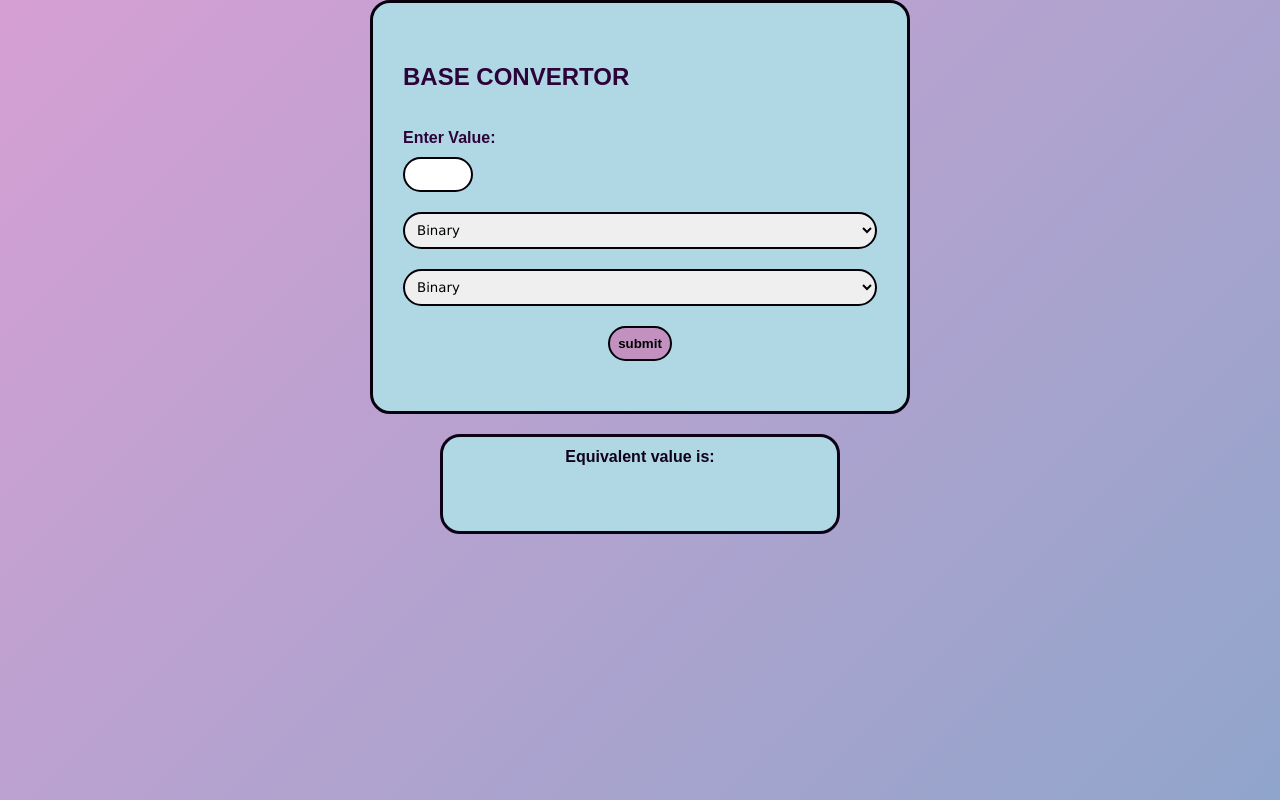
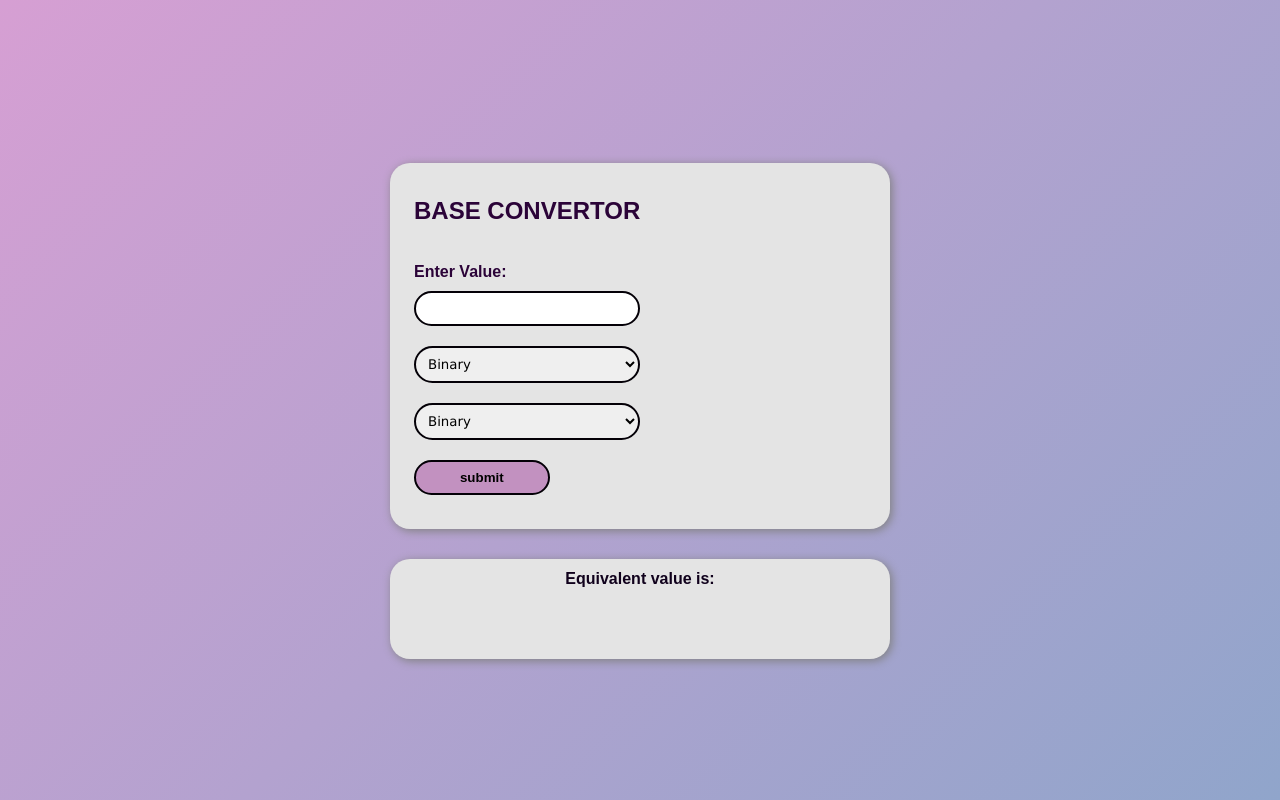
Before and after one commit to Shreya-3107/number-conversion, a plain HTML site: page index.html in a window 1280 px wide. Drawn offline with Linux system fonts and the light colour scheme.

Commit message:
styling changes

```diff
--- a/index.html
+++ b/index.html
@@ -22,15 +22,14 @@
             <option value="oct" id="o-o">Octal</option>
             <option value="dec" id="d-o">Decimal</option>
           </select>
-          <center><button id="sub" class="inp"><b>submit</b></button></center>
+          <button id="sub"><b>submit</b></button>
         </form>
       </div>
-      <center>
+
       <div id="output">
         <b>Equivalent </b><span id="showType"></span> <b>value is:</b><br>
         <span id="showValue"></span>
       </div>
-    </center>
     </div>
     <script src="script.js"></script>
   </body>
--- a/style.css
+++ b/style.css
@@ -7,19 +7,24 @@
 }
 
 .main{
+    padding-top: 4vh;
     width: 100%;
     min-height: 100vh;
     background: linear-gradient(135deg, #d69fd3, #90a5cb);
+    display: flex;
+    flex-direction: column;
+    justify-content: center;
+    align-items: center;
 }
 
 .input{
-    width: 100%;
-    max-width: 540px;
-    background: #b0d7e4;
-    border: 3px solid rgb(7, 1, 12);
+    max-width: 80%;
+    width: 500px;
+    background-color: rgb(228, 228, 228);
     margin: 0px auto 20px;
-    padding: 50px 30px 40px;
+    padding: 3vh;
     border-radius: 20px;
+    box-shadow: 2px 2px 10px gray;
 }
 
 .input h2{
@@ -44,6 +49,7 @@
     display: flex;
     border: 2px solid rgb(4, 0, 7);
     border-radius: 20px;
+    width: 50%;
 }
 
 .inp:focus{
@@ -52,24 +58,33 @@
 }
 
 #inputNumber{
-    width: 70px;
+    max-width: 50%;
     display: flex;
 }
 
 #sub{
     background-color: #c291c0;
+    margin: 10px 0px;
+    font-family: 'Lucida Sans', 'Lucida Sans Regular', 'Lucida Grande', 'Lucida Sans Unicode', Geneva, Verdana, sans-serif;
+    padding: 8px;
+    display: block;
+    border: 2px solid rgb(4, 0, 7);
+    border-radius: 20px;
+    width: 30%;
 }
 
 #output{
     margin: 10px 30px;
     font-family: 'Lucida Sans', 'Lucida Sans Regular', 'Lucida Grande', 'Lucida Sans Unicode', Geneva, Verdana, sans-serif;
     padding: 10px;
-    background-color: #b0d7e4;
-    border: 3px solid rgb(13, 1, 22);
+    background-color: rgb(228, 228, 228);;
     height: 100px;
-    width: 400px;
+    max-width: 80%;
+    width: 500px;
     border-radius: 20px;
     color: rgb(16, 1, 28);
+    box-shadow: 2px 2px 10px gray;
+    text-align: center;
 }
 
 #showValue{
```
Also changed, not shown: 1 other file.
